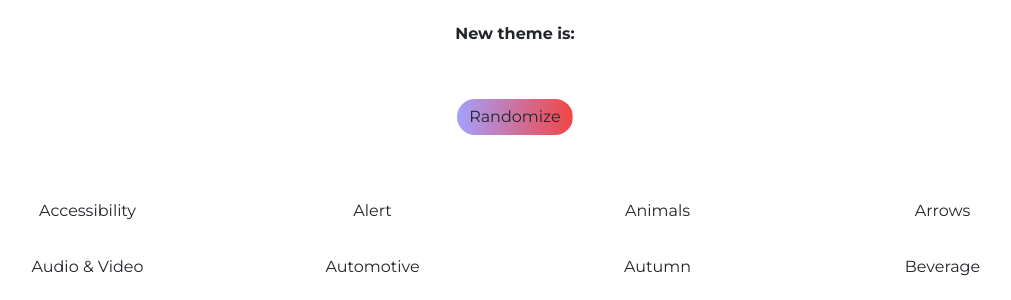
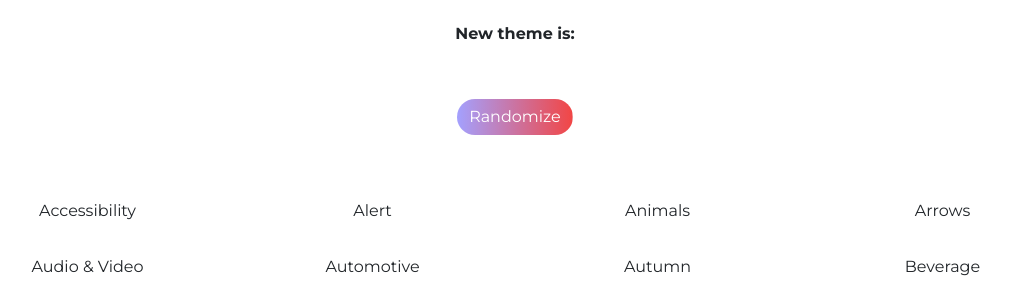
Before and after one commit to frstshmn/frstshmn.github.io, a PHP site: page /randomlist/index.html in a window 1280 px wide, with the pointer over the restyled element. Shown: the part 128-428 px from the top of the page, without its empty margins (125-1136 px from the left). Run offline with PHP 8.4, Linux system fonts and the light colour scheme; some libraries are stand-ins or nearby versions.

Commit message:
Minor improvements

```diff
--- a/randomlist/style.css
+++ b/randomlist/style.css
@@ -19,6 +19,7 @@ body {
 }
 
 .button:hover{
+    color: #fff !important;
 	background-position: 100% 0;
 }
 
```
